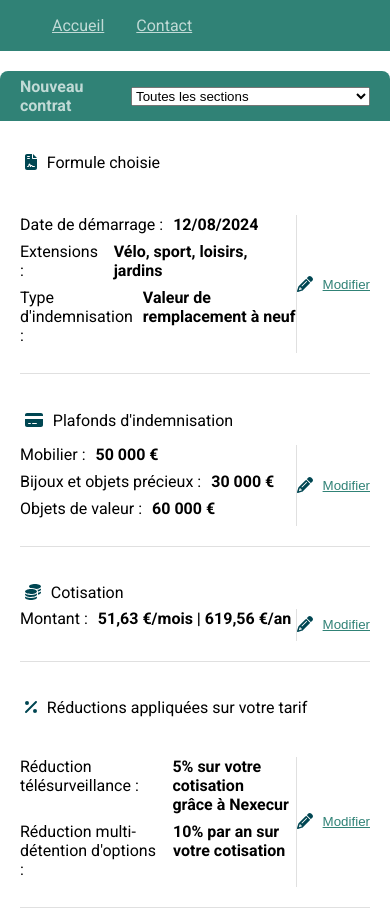
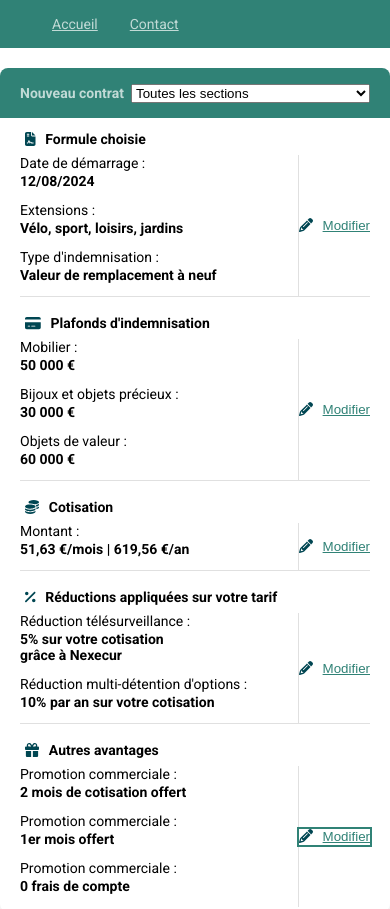
Before and after one commit to TheHiddenSoulCoder/caa, an Angular app: page / in a window 390 px wide. Shown: the top 909 px of the page. Built offline with nearby package versions, Linux system fonts and the light colour scheme; data requests are answered from the project's data file.

Commit message:
implementing media query

```diff
--- a/src/app/app.component.scss
+++ b/src/app/app.component.scss
@@ -31,7 +31,6 @@ header {
 }
 
 section {
-  display: grid;
+  display: flex;
   justify-content: center;
-  margin: 1.25rem;
 }
--- a/src/app/home/contract-list/contract-list.component.html
+++ b/src/app/home/contract-list/contract-list.component.html
@@ -1,7 +1,7 @@
 <div id="card-parent-container" class="card-items">
   <div id="card-item-1" class="card-item-header">
     <fa-icon [icon]="iconDict[contract.icon]"></fa-icon>
-    <div>{{contract.title}}</div>
+    <h4>{{contract.title}}</h4>
   </div>
   <div id="card-item-2">
     <div *ngFor="let item of contract.items" class="card-item-content">
--- a/src/app/home/contract-list/contract-list.component.scss
+++ b/src/app/home/contract-list/contract-list.component.scss
@@ -16,7 +16,7 @@
   display: grid;
   grid-template-columns: 2fr .5fr;
   grid-template-rows: .5fr 1fr;
-  padding: 20px 0;
+  //padding: 20px 0;
 
   #card-item-1 { grid-area: 1 / 1 / 2 / 3; }
   #card-item-2 { grid-area: 2 / 1 / 3 / 2; border-right: 1px solid #e0e0e0; }
@@ -26,3 +26,16 @@
 .last-button {
   outline: 2px solid var(--primary-color);
 }
+
+@media screen and (max-width: 768px) {
+  #card-parent-container {
+    grid-template-rows: .2fr 1fr;
+    padding: 0;
+  }
+
+  .card-item-content {
+    flex-direction: column;
+    gap: 2px;
+    margin-bottom: 13px;
+  }
+}
--- a/src/styles.scss
+++ b/src/styles.scss
@@ -15,6 +15,10 @@
 body {
   font-family: 'Roboto', sans-serif;
   font-size: 1rem;
+
+  @media screen and (max-width: 768px) {
+    font-size: .875rem;
+  }
 }
 
 section {
```
